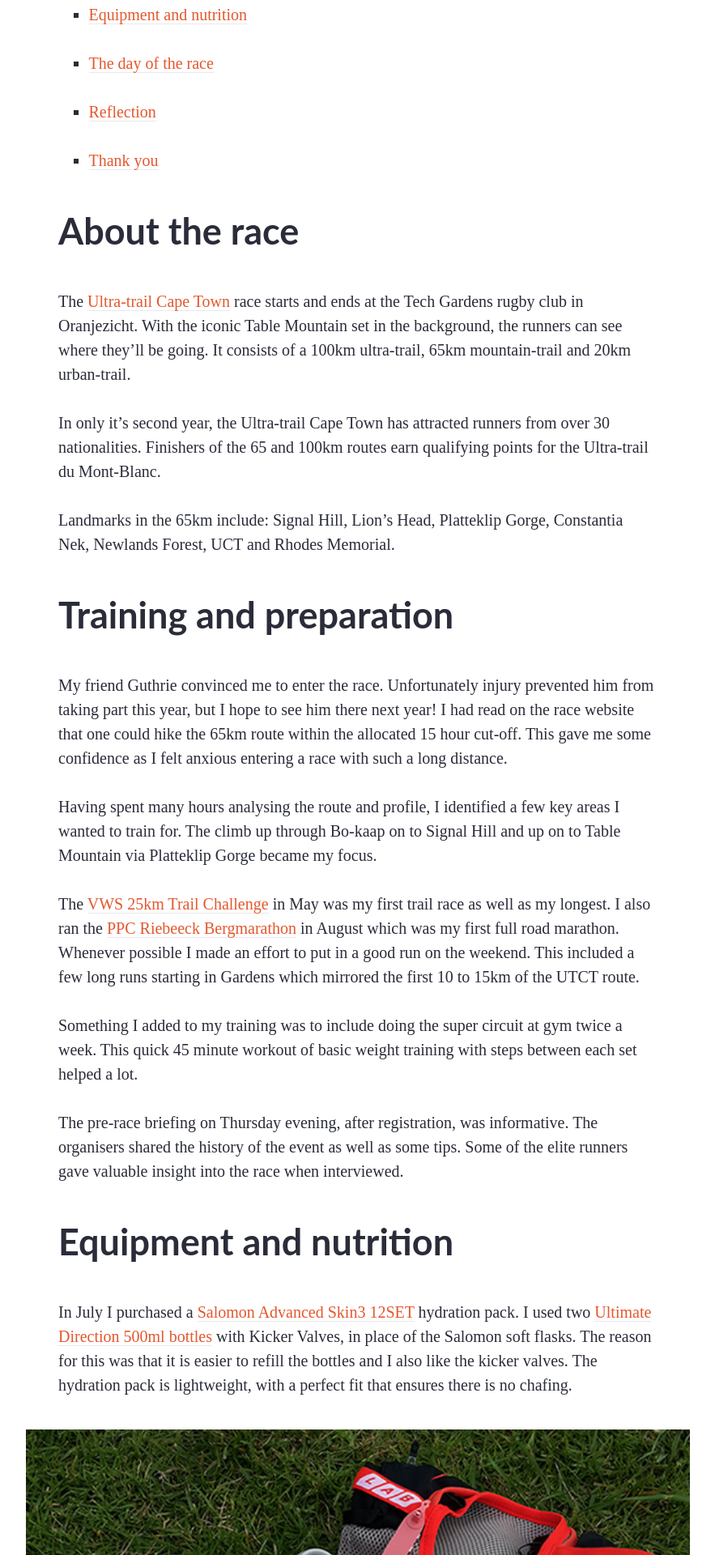
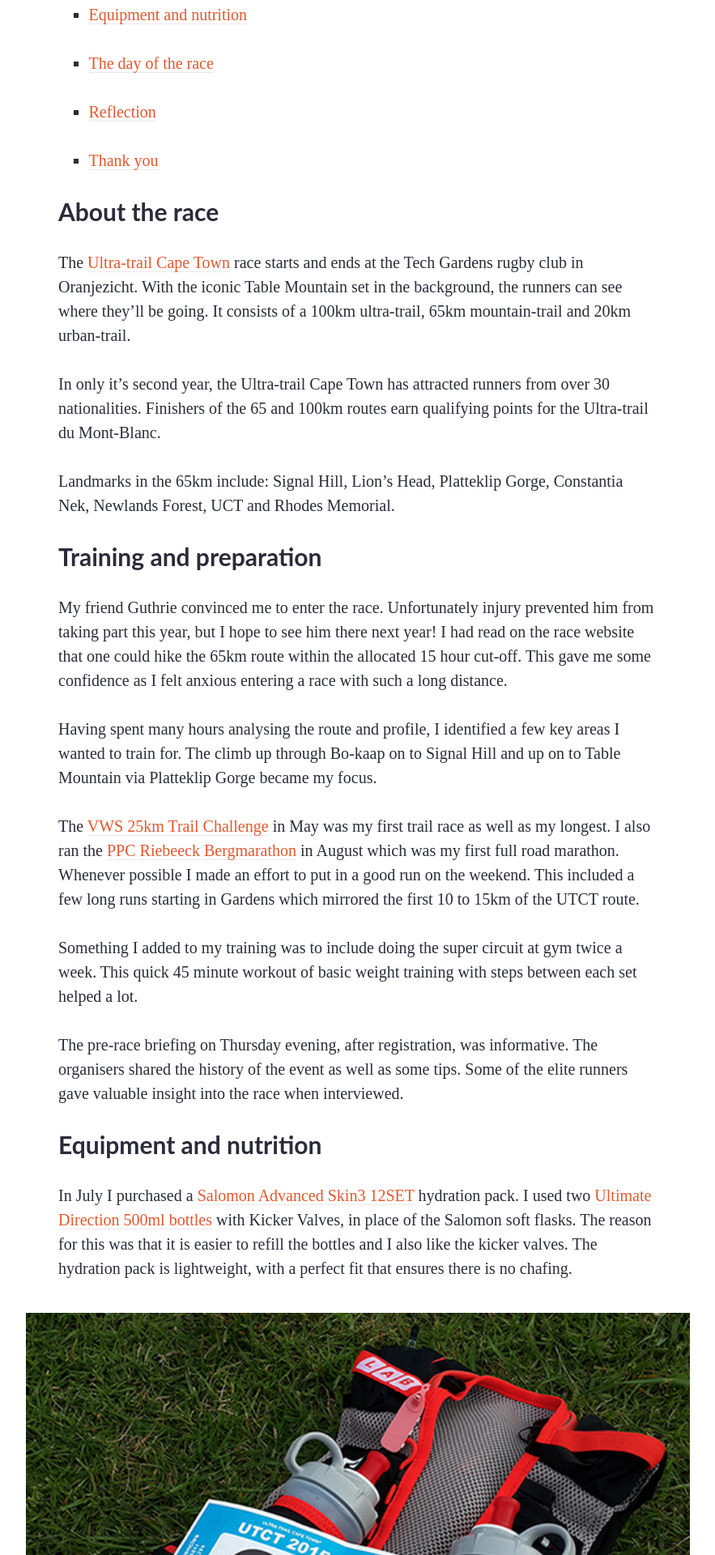
Before and after one commit to michaelthorne/michaelthorne.github.io, a Jekyll site: the page built from _posts/2015-10-06-race-report-ultra-trail-cape-town-2015.md, in a window 1280 px wide. Shown: the part 895-2815 px from the top of the page at 81% size, without its empty margins (198-1081 px from the left). Built offline with Jekyll 4.4.1, drawn with Linux system fonts in a browser that asks for light colours; some web fonts are replaced; comment, search, counter and statistics services are not loaded.

Commit message:
Updated headings

```diff
--- a/_posts/2015-10-06-race-report-ultra-trail-cape-town-2015.md
+++ b/_posts/2015-10-06-race-report-ultra-trail-cape-town-2015.md
@@ -13,7 +13,7 @@ I entered the 65km ultra-trail run at the beginning of the year having never run
 * [Reflection](#reflection)
 * [Thank you](#thank-you)
 
-## About the race
+### About the race
 
 The [Ultra-trail Cape Town](http://www.ultratrailcapetown.com) race starts and ends at the Tech Gardens rugby club in Oranjezicht.
 With the iconic Table Mountain set in the background, the runners can see where they’ll be going. It consists of a 100km
@@ -25,7 +25,7 @@ and 100km routes earn qualifying points for the Ultra-trail du Mont-Blanc.
 Landmarks in the 65km include: Signal Hill, Lion’s Head, Platteklip Gorge, Constantia Nek, Newlands Forest, UCT and Rhodes
 Memorial.
 
-## Training and preparation
+### Training and preparation
 
 My friend Guthrie convinced me to enter the race. Unfortunately injury prevented him from taking part this year, but I hope
 to see him there next year! I had read on the race website that one could hike the 65km route within the allocated 15 hour
@@ -45,7 +45,7 @@ of basic weight training with steps between each set helped a lot.
 The pre-race briefing on Thursday evening, after registration, was informative. The organisers shared the history of the
 event as well as some tips. Some of the elite runners gave valuable insight into the race when interviewed.
 
-## Equipment and nutrition
+### Equipment and nutrition
 
 In July I purchased a [Salomon Advanced Skin3 12SET](http://www.salomon.com/us/product/s-lab-adv-skin3-12set.html) hydration
 pack. I used two [Ultimate Direction 500ml bottles](http://www.ultimatedirection.com/t-ultimate-bottle.aspx) with Kicker
@@ -77,7 +77,7 @@ even if you aren’t running!
 
 The mandatory equipment list included: a rain jacket, a space blanket, a buff or beanie, a first aid kit and a headlamp.
 
-## The day of the race
+### The day of the race
 
 After a restless sleep, I woke up at 3:15 am and immediately looked outside. To my huge disappointment it was drizzling.
 Every weather forecast I looked at predicated clouds in the morning with clear skies later in the day. But no rain!
@@ -90,7 +90,7 @@ Arriving at the start venue at about 4:30 am, my heart sank as I realised I had
 and I knew there was no way I could start without it. In less than half an hour, my amazing girlfriend (who was writing an
 MBA exam later that morning) brought me my jacket.
 
-### The start
+#### The start
 
 At 5:09 am the race began. Before long I was running down Government Avenue, wondering just what lay ahead. Shortly thereafter,
 I was on the mountain and away from the safety of the city. There was no turning back now.
@@ -99,7 +99,7 @@ The visibility at the top of Signal Hill was non-existent with thick fog engulfi
 Head and made it to the first aid station on Tafelberg Road, the wind had picked up. I felt comfortable though at this point,
 without knowing what was to come.
 
-### On top of Table Mountain
+#### On top of Table Mountain
 
 I always knew these were going to be two tough sections. After ascending Kloof Corner, the run along the contour path to
 Platteklip Gorge went well. Shortly after starting the climb up Platteklip Gorge, the hope of better weather diminished.
@@ -124,7 +124,7 @@ wind and rain whilst providing us with food and water. If I am honest with mysel
 this section. I felt ill prepared and completely out of my depth. The runners around me didn’t seem to be fairing any better,
 with many slipping on the rocky surface. My shoes did the job and I managed to stay upright the entire time.
 
-### Towards Constantia Nek
+#### Towards Constantia Nek
 
 I decided to make a beeline for the next aid station, as the top of the mountain was no place to be at that time. I found
 a nice rhythm with a few runners along the concrete path towards Constantia Nek. The large number of hikers on the mountain
@@ -135,7 +135,7 @@ for this reason and because it too was wet and muddy.
 
 After refueling at the aid station, I left with a small group of runners to the Constantia Winelands section.
 
-### Constantia Winelands
+#### Constantia Winelands
 
 By now it felt a bit warmer, although I still had all my layers on. Saturated from head to toe, the layers did a good job
 to keep me from freezing as it was still drizzling at this point.
@@ -154,7 +154,7 @@ How I managed to twist my ankle going over the root of a tree remains a mystery.
 it happened and I knew it was going to hurt. I think it was down to fatigue and not concentrating as hard as I had been
 up to that point. There was no way I was going to stop now so I soldiered on.
 
-### Up into Newlands forest
+#### Up into Newlands forest
 
 All day I knew the long stretch home was going to be tough. Newlands forest is lovely for running, but not with 8 hours
 under your belt. Having taken the majority of the morning as easy as possible under the conditions, I had to dig deep now.
@@ -171,7 +171,7 @@ Ken and I both had loved ones waiting for us at UCT which definitely kept us goi
 finished her exam earlier, were awaiting our arrival. Thinking back, this was the highlight of my race. A familiar face
 a hug and a kiss after such a long, hard and cold day made it all worthwhile.
 
-### The final slog
+#### The final slog
 
 Ken and I left the UCT aid station in good spirits, making sure to keep running until we were out of sight of our "fans".
 The long climb up to the King’s Blockhouse was painful. We bisected the contour paths and took the most direct route up.
@@ -209,7 +209,7 @@ Wait, I lie! Maybe a little less happy.
 Forums), was able to [repair my FIT file](https://forums.garmin.com/showthread.php?29924-How-to-repair-a-fit-file&p=736228#post736228)
 as best as possible.</i></small>
 
-## Reflection
+### Reflection
 
 Relief. Pride. Grateful. Those are the feelings that come to mind.
 
@@ -243,7 +243,7 @@ much as it was a physical one.
     </div>
 </blockquote>
 
-## Thank you
+### Thank you
 
 The organisers of UTCT did an incredible job. The information leading up to the race was spot on. The route markings were
 excellent and the aid stations were life savers. All the volunteers and supporters on the day definitely made it easier
```
Also changed, not shown: _posts/2015-11-21-cross-channel-user-experience-with-fnb.md (+5 -5 lines), _posts/2016-03-11-my-2016-cape-town-cycle-tour.md (+6 -6 lines).
